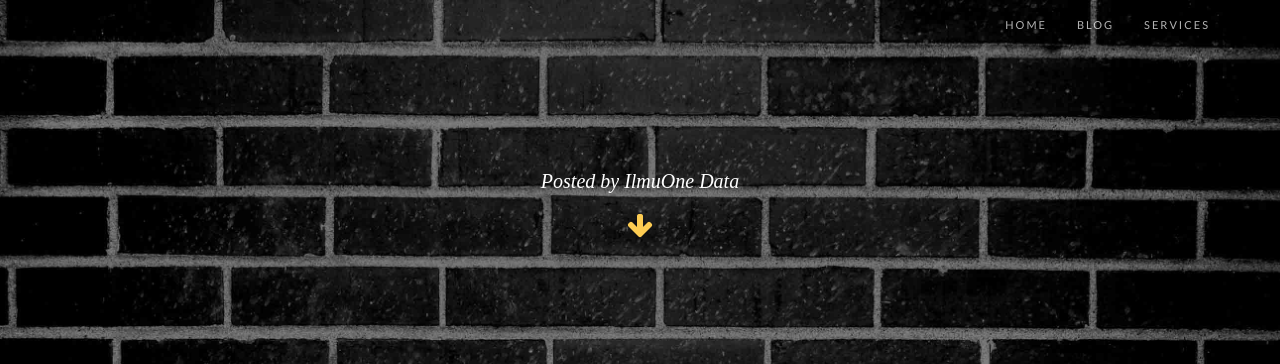
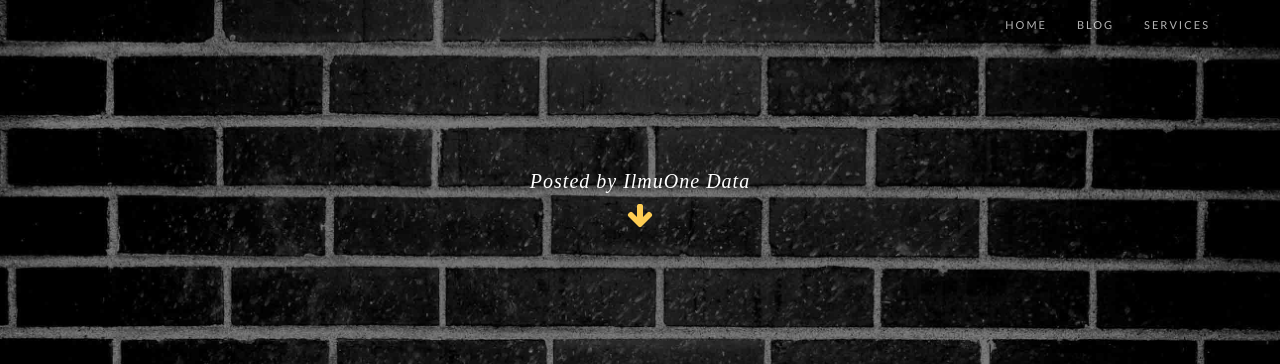
Before and after one commit to charlest7/adanamanya.github.io, a Jekyll site: the page built from blog.html, in a window 1280 px wide. Shown: the top 364 px of the page. Built offline with Jekyll 4.4.1, drawn with Linux system fonts in a browser that asks for light colours; nearby versions of some CDN libraries; some web fonts are replaced; a style sheet for code colours, icons or effects is not loaded.

Commit message:
Update post.html

```diff
--- a/_layouts/post.html
+++ b/_layouts/post.html
@@ -12,7 +12,7 @@ layout: default
                 {% if page.subtitle %}
                 <h2 class="subheading">{{ page.subtitle }}</h2>
                 {% endif %}
-                <p class="meta">Posted by IlmuOne Data</p>
+                <h1 class="meta">Posted by IlmuOne Data</h1>
                 <a href="#post" class="page-scroll"><i class="fa fa-fw fa-2x fa-arrow-down"></i></a>
               </div>
             </div>
```
